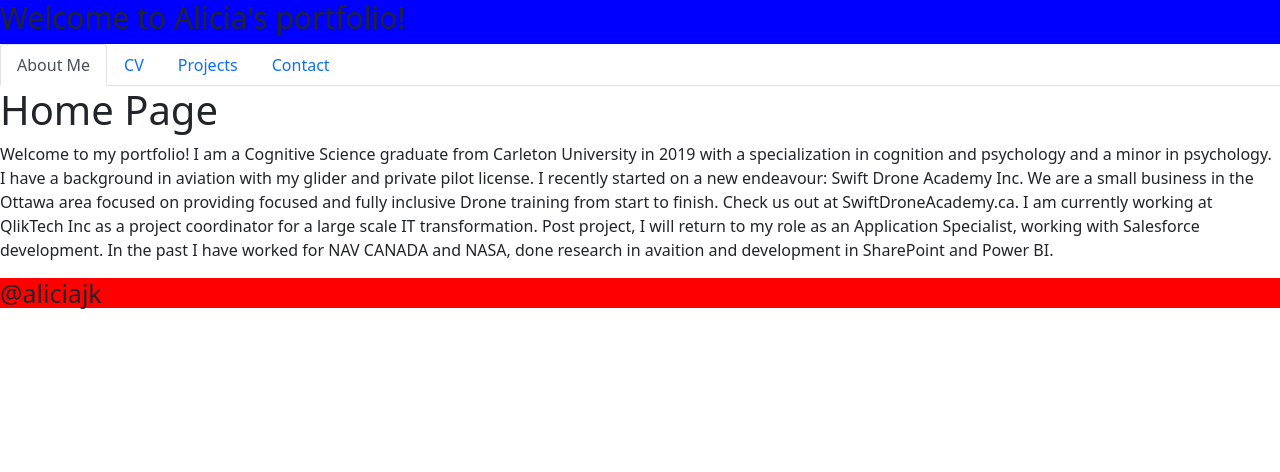
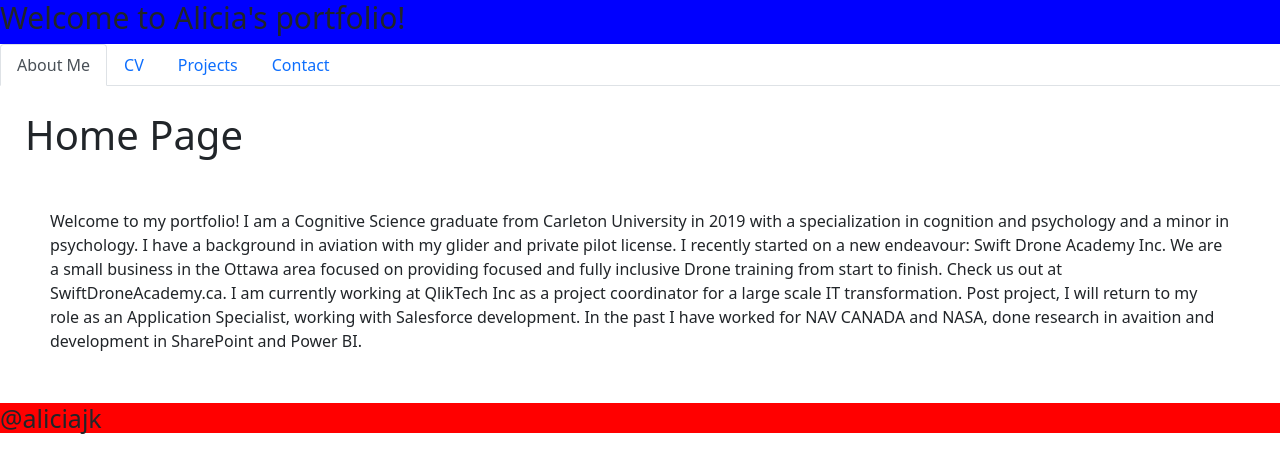
Before and after one commit to AliciaJK/portfolioreact, a React (Create React App) app: page / in a window 1280 px wide. Shown: the top 472 px of the page. Built offline with nearby package versions, Linux system fonts and the light colour scheme.

Commit message:
update styling

```diff
--- a/package.json
+++ b/package.json
@@ -8,6 +8,7 @@
     "@testing-library/react": "^11.2.7",
     "@testing-library/user-event": "^12.8.3",
     "bootstrap": "^5.0.2",
+    "pdf-viewer-reactjs": "^2.2.3",
     "react": "^17.0.2",
     "react-bootstrap-card": "^0.2.1",
     "react-bootstrap-validation": "^0.1.11",
--- a/src/components/pages/Home.js
+++ b/src/components/pages/Home.js
@@ -3,8 +3,8 @@
 export default function Home() {
   return (
     <div>
-      <h1>Home Page</h1>
-      <p>
+      <h1 style={{margin: '25px'}}>Home Page</h1>
+      <p style={{margin: '50px'}} >
       Welcome to my portfolio! I am a Cognitive Science graduate from Carleton University in 2019 with a specialization in cognition and psychology and a minor in psychology.
 
 I have a background in aviation with my glider and private pilot license. I recently started on a new endeavour: Swift Drone Academy Inc. We are a small business in the Ottawa area focused on providing focused and fully inclusive Drone training from start to finish. Check us out at SwiftDroneAcademy.ca.
```
Also changed, not shown: 2 other files (tests, documents, lock files or other folders).
